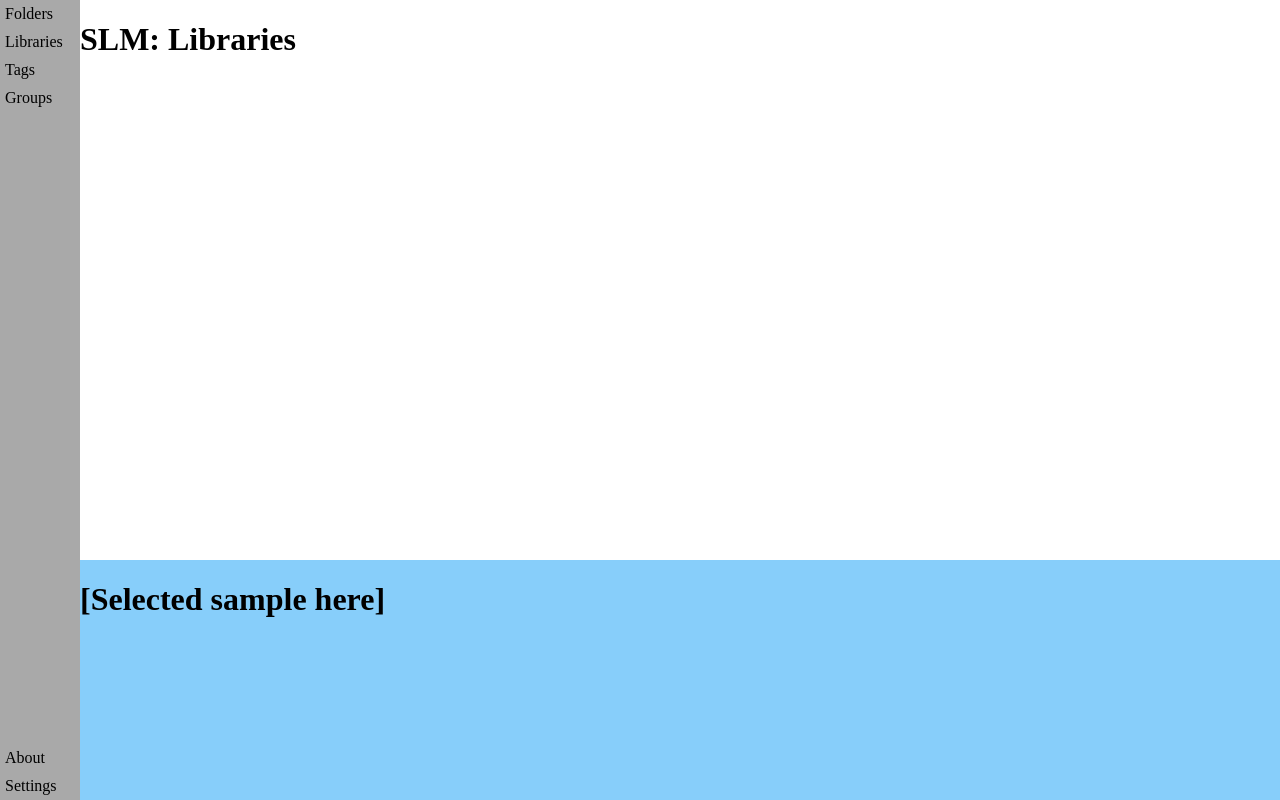
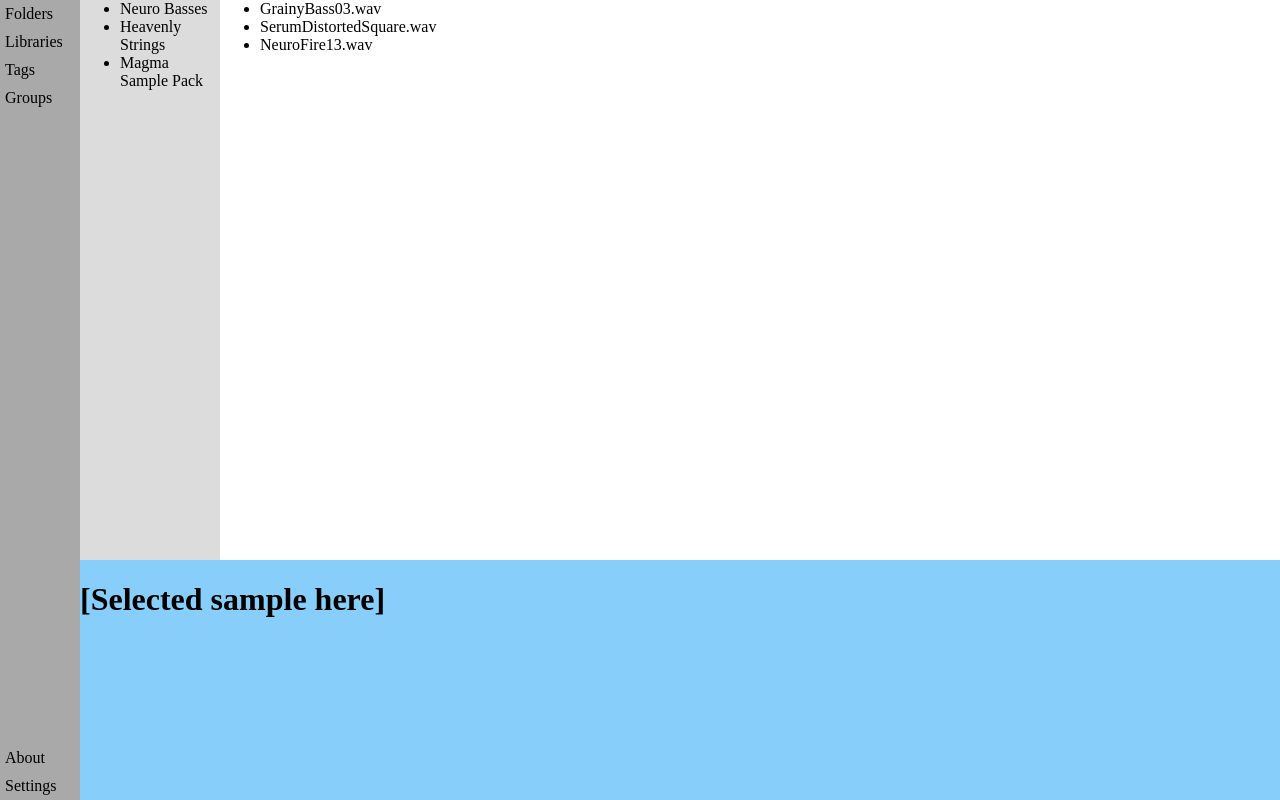
Before and after one commit to david4jsus/Sample-Library-Manager, an Electron app: page index.html in a window 1280 px wide. Both pictures are taken after a click on the link "Libraries". Drawn offline with nearby package versions, Linux system fonts and the light colour scheme.

Commit message:
Feat: (Extremely) Basic layout for "libraries" tab
And yet another small edit to other CSS

```diff
--- a/index.css
+++ b/index.css
@@ -46,7 +46,6 @@ body
    position: fixed;
    top: 0;
    left: 0;
-   width: 100%;
    height: 70%;
 }
 
@@ -80,3 +79,23 @@ body
    margin-left: calc(var(--folder-structure-width) + 40px); /*+ 40px -> Padding from <ul> bullets*/
    height: 100%;
 }
+
+/* LIBRARIES VIEW */
+
+.library-list-view
+{
+   margin: 0;
+   width: var(--folder-structure-width);
+   height: 100%;
+   position: fixed;
+   top: 0;
+   left: var(--sidebar-width);
+   background-color: gainsboro;
+}
+
+.library-contents-view
+{
+   margin: 0;
+   margin-left: calc(var(--folder-structure-width) + 40px); /*+ 40px -> Padding from <ul> bullets*/
+   height: 100%;
+}
--- a/src/index_ui.js
+++ b/src/index_ui.js
@@ -168,7 +168,44 @@ window.onload = () =>
       render()
       {
          return[
-            React.createElement("h1", null, "SLM: Libraries")
+            React.createElement(LibraryListView, null),
+            React.createElement(LibraryContentsView, null)
+         ];
+      }
+   }
+
+   class LibraryListView extends React.Component
+   {
+      render()
+      {
+         // Will need a list of libraries to track here
+         let testLibraries = ["Neuro Basses", "Heavenly Strings", "Magma Sample Pack"];
+         let testLibraries_list = testLibraries.map((item, index) =>
+         {
+            return React.createElement("li", {key: index}, item);
+         }
+         );
+
+         return[
+            React.createElement("ul", {className: "library-list-view"}, testLibraries_list)
+         ];
+      }
+   }
+
+   class LibraryContentsView extends React.Component
+   {
+      render()
+      {
+         // Will need a list of contents of the library here
+         let testItems = ["GrainyBass03.wav", "SerumDistortedSquare.wav", "NeuroFire13.wav"];
+         let testItems_list = testItems.map((item, index) =>
+         {
+            return React.createElement("li", {key: index}, item);
+         }
+         );
+
+         return[
+            React.createElement("ul", {className: "library-contents-view"}, testItems_list)
          ];
       }
    }
```
